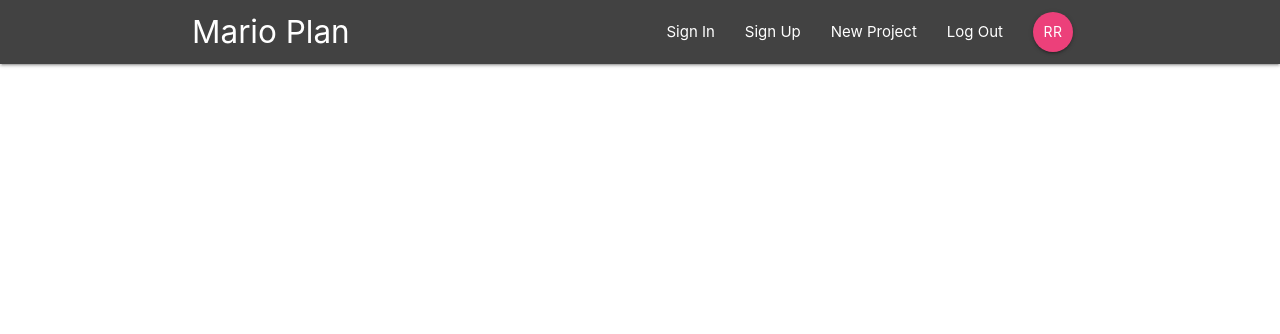
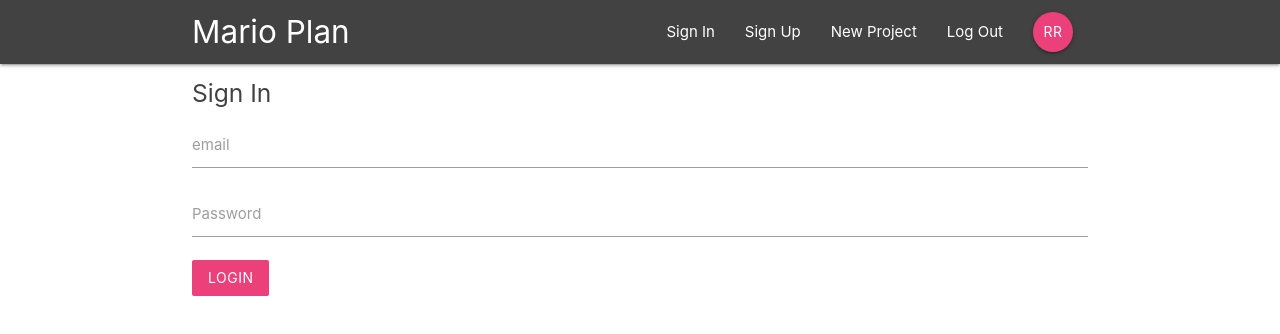
Before and after one commit to Roshith93/react-redux-project_create, a React (Create React App) app: page /signin in a window 1280 px wide. Shown: the top 334 px of the page. Built offline with nearby package versions, Linux system fonts and the light colour scheme.

Commit message:
added sign in page

```diff
--- a/public/index.html
+++ b/public/index.html
@@ -24,11 +24,17 @@
       work correctly both with client-side routing and a non-root public URL.
       Learn how to configure a non-root public URL by running `npm run build`.
     -->
-       <!-- Compiled and minified CSS -->
-       <link rel="stylesheet" href="https://cdnjs.cloudflare.com/ajax/libs/materialize/1.0.0/css/materialize.min.css">
-       <link href="https://fonts.googleapis.com/icon?family=Material+Icons" rel="stylesheet">
+    <!-- Compiled and minified CSS -->
+    <link
+      rel="stylesheet"
+      href="https://cdnjs.cloudflare.com/ajax/libs/materialize/1.0.0/css/materialize.min.css"
+    />
+    <link
+      href="https://fonts.googleapis.com/icon?family=Material+Icons"
+      rel="stylesheet"
+    />
 
-       <!-- Compiled and minified JavaScript -->
+    <!-- Compiled and minified JavaScript -->
     <title>React App</title>
   </head>
   <body>
@@ -44,5 +50,6 @@
       To begin the development, run `npm start` or `yarn start`.
       To create a production bundle, use `npm run build` or `yarn build`.
     -->
+    <script src="https://cdnjs.cloudflare.com/ajax/libs/materialize/1.0.0/js/materialize.min.js"></script>
   </body>
 </html>
--- a/src/App.js
+++ b/src/App.js
@@ -2,6 +2,7 @@ import { BrowserRouter as Router, Switch, Route } from 'react-router-dom'
 import { Navbar } from './components/layout/NavBar'
 import { Dashboard } from './components/dashboard/Dashboard'
 import { ProjectDetails } from './components/projects/ProjectDetails'
+import { SignIn } from './components/auth/SignIn'
 
 const App = () => {
   return (
@@ -10,6 +11,7 @@ const App = () => {
       <Switch>
         <Route exact path='/' component={Dashboard} />
         <Route exact path='/project/:id' component={ProjectDetails} />
+        <Route exact path='/signin' component={SignIn} />
       </Switch>
     </Router>
   )
--- a/src/components/auth/SignIn.js
+++ b/src/components/auth/SignIn.js
@@ -0,0 +1,44 @@
+import { useState } from 'react'
+
+export const SignIn = () => {
+  const [name, setName] = useState('')
+  const [password, setPassword] = useState('')
+  const handleSubmit = (e) => {
+    e.preventDefault()
+    console.log(name, password)
+  }
+  return (
+    <div className='container'>
+      <form onSubmit={console.log()} className='white'>
+        <h5 className='grey-text text-darken-3'>Sign In</h5>
+        <div className='input-field'>
+          <label htmlFor='email'>email</label>
+          <input
+            type='text'
+            id='email'
+            value={name}
+            onChange={(e) => setName(e.target.value)}
+          />
+        </div>
+        <div className='input-field'>
+          <label htmlFor='password'>Password</label>
+          <input
+            type='password'
+            id='password'
+            value={password}
+            onChange={(e) => setPassword(e.target.value)}
+          />
+        </div>
+        <div className='input-field'>
+          <button
+            type='submit'
+            className='btn pink lighten-1 z-depth-0'
+            onClick={handleSubmit}
+          >
+            Login
+          </button>
+        </div>
+      </form>
+    </div>
+  )
+}
--- a/src/components/layout/SignedOutLinks.js
+++ b/src/components/layout/SignedOutLinks.js
@@ -4,12 +4,11 @@ export const SignedOutLinks = () => {
   return (
     <ul className='right'>
       <li>
-        <NavLink to="/">Sign In</NavLink>
+        <NavLink to='/signin'>Sign In</NavLink>
       </li>
       <li>
-        <NavLink to="/">Sign Up</NavLink>
+        <NavLink to='/'>Sign Up</NavLink>
       </li>
-
     </ul>
   )
 }
```
